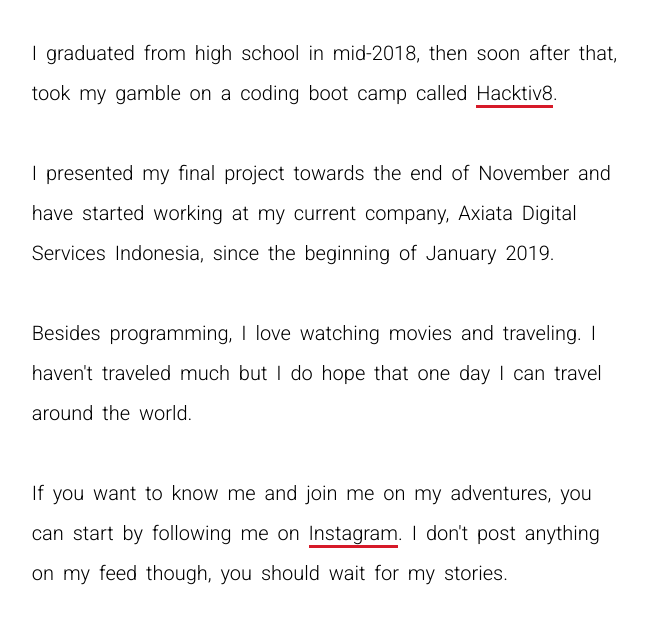
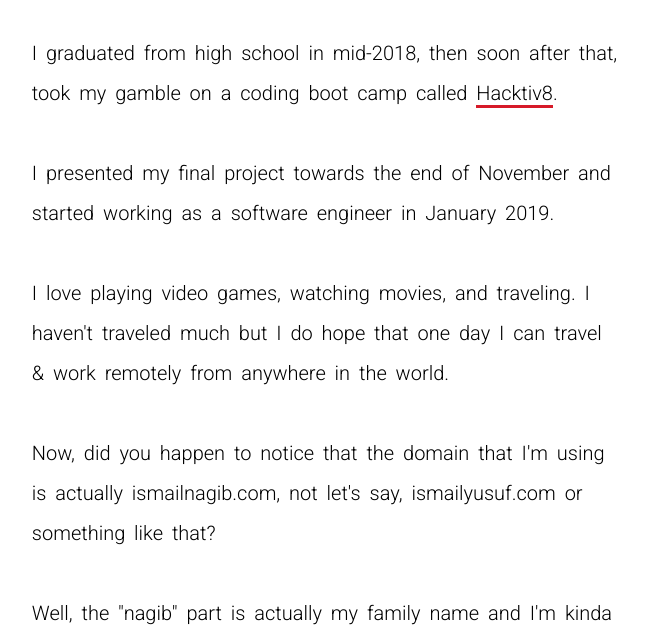
Before and after one commit to ismailnagib/.com, a plain HTML site: page index.html in a window 1280 px wide. Shown: the part 327-954 px from the top of the page, without its empty margins (65-712 px from the left). Drawn offline with Linux system fonts and the light colour scheme.

Commit message:
Adjust content (Nov 2020)

```diff
--- a/index.html
+++ b/index.html
@@ -21,33 +21,23 @@
       I graduated from high school in mid-2018, then soon after that,
       took my gamble on a coding boot camp called <a href="https://hacktiv8.com/fullstack" target="_blank" class="profile-link">Hacktiv8</a>.<br><br>
 
+      I presented my final project towards the end of November and started working
+      as a software engineer in January 2019.<br><br>
 
-      I presented my final project towards the end of November and have started working
-      at my current company, Axiata Digital Services Indonesia, since the beginning of
-      January 2019.<br><br>
+      I love playing video games, watching movies, and traveling. I haven't traveled much
+      but I do hope that one day I can travel & work remotely from anywhere in the world.<br><br>
 
-      Besides programming, I love watching movies and traveling. I haven't traveled much but
-      I do hope that one day I can travel around the world.<br><br>
+      Now, did you happen to notice that the domain that I'm using is actually ismailnagib.com,
+      not let's say, ismailyusuf.com or something like that?<br><br>
 
-      If you want to know me and join me on my adventures, you can start by following me on
-      <a href="https://www.instagram.com/ismailnagib" target="_blank" class="profile-link">Instagram</a>.
-      I don't post anything on my feed though, you should wait for my stories.<br><br>
-
-      Now, did you happen to notice that the domain that I'm using is actually ismailnagib.com, not
-      let's say, ismailyusuf.com or something like that?<br><br>
-
-      Well, the "nagib" part is actually
-      my family name and I'm kinda used to use it for my usernames, including my
-      <a href="https://github.com/ismailnagib" target="_blank" class="profile-link">GitHub</a>
+      Well, the "nagib" part is actually my family name and I'm kinda used to use it for my usernames,
+      including my <a href="https://github.com/ismailnagib" target="_blank" class="profile-link">GitHub</a>
       and <a href="https://www.linkedin.com/in/ismailnagib" target="_blank" class="profile-link">LinkedIn</a>
       (you are welcome to check them out, of course).
     </p>
   </div>
   <script>
-    console.log("Instagram --> https://www.instagram.com/ismailnagib");
-    console.log("GitHub --> https://github.com/ismailnagib");
-    console.log("LinkedIn --> https://www.linkedin.com/in/ismailnagib")
-    console.log("CV --> https://ismailnagib.com/cv.pdf")
+    console.log("You can find my CV here --> https://ismailnagib.com/cv.pdf. Thank you for checking it out.")
   </script>
 </body>
 </html>
--- a/style.css
+++ b/style.css
@@ -21,8 +21,9 @@ body {
 
 #profile {
   margin: 20px;
-  padding: 5vh 5vw;
+  padding: max(5vh, 40px) max(5vw, 20px);
   max-width: 615px;
+  min-width: 340px;
 }
 
 #profile-title {
```
